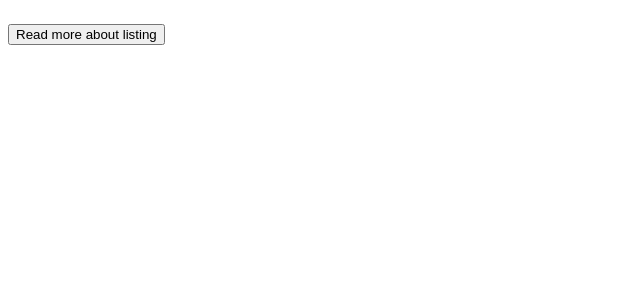
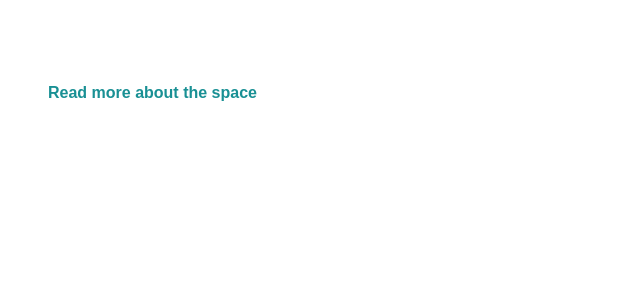
Before and after one commit to webnbreact/product_description, a React app: page / in a window 1280 px wide. Shown: the top 300 px of the page, without its empty margins (0-640 px from the left). Built offline with nearby package versions, Linux system fonts and the light colour scheme; no server answers; the HTML template or start-up script is replaced by a standard one.

Commit message:
add style

```diff
--- a/client/src/components/Listing.jsx
+++ b/client/src/components/Listing.jsx
@@ -47,13 +47,13 @@ class Listing extends React.Component {
     return (
       <div className={styles.containerDiv}>
         <div className={styles.listingInfo}>
-          <ul>{this.state.listingInfo.homeType}</ul>
-          <ul>{this.state.listingInfo.homeName}</ul>
-          <ul>{this.state.listingInfo.homeLocation}</ul>
+          <ul className={styles.home_type}>{this.state.listingInfo.homeType}</ul>
+          <ul className={styles.home_name}>{this.state.listingInfo.homeName}</ul>
+          <ul className={styles.home_location}>{this.state.listingInfo.homeLocation}</ul>
           <ul>{this.state.listingInfo.homeDescription}</ul>
           <ul>{this.renderMoreDescription()}</ul>
-          <button onClick={this.showMore}>
-          {this.state.isExpanded ? 'Show less' : 'Read more about listing'}</button>
+          <ul className={styles.button} onClick={this.showMore}>
+          {this.state.isExpanded ? 'Hide' : 'Read more about the space'}</ul>
         </div>
       </div>
     )
--- a/client/src/components/style.css
+++ b/client/src/components/style.css
@@ -1,14 +1,42 @@
-.containerDiv {
-  color: #303030;
-  display: flex;
-  font-family: 'Montserrat', sans-serif;
+.button {
+  color: #199094;
+  font-weight: bold;
 }
 
-.read-more {
-  height: auto;
+.button:hover {
+  cursor: pointer;
+  text-decoration: underline;
 }
 
-.read-less {
-  height: 15px;
-  overflow: hidden;
+.containerDiv {
+  color:#585a3a;
+  display: flex;
+  font-family: 'Montserrat', sans-serif;;
 }
+
+.home_location {
+  margin: 0px;
+  word-wrap: break-word;
+  font-size: 16px;
+  font-weight: 400;
+  line-height: 1.375em;
+  color: #484848;
+}
+
+.home_name {
+  font-size: 32px;
+  font-weight: 800;
+  line-height: 1.125em;
+  color: #484848;
+  padding-top: 6px;
+  padding-bottom: 6px;
+}
+
+.home_type {
+  box-sizing: border-box;
+  font-weight: 800;
+  font-size: 12px;
+  font-weight: bold;
+  line-height: 1.3333333333333333em;
+  text-transform: uppercase;
+}
```
